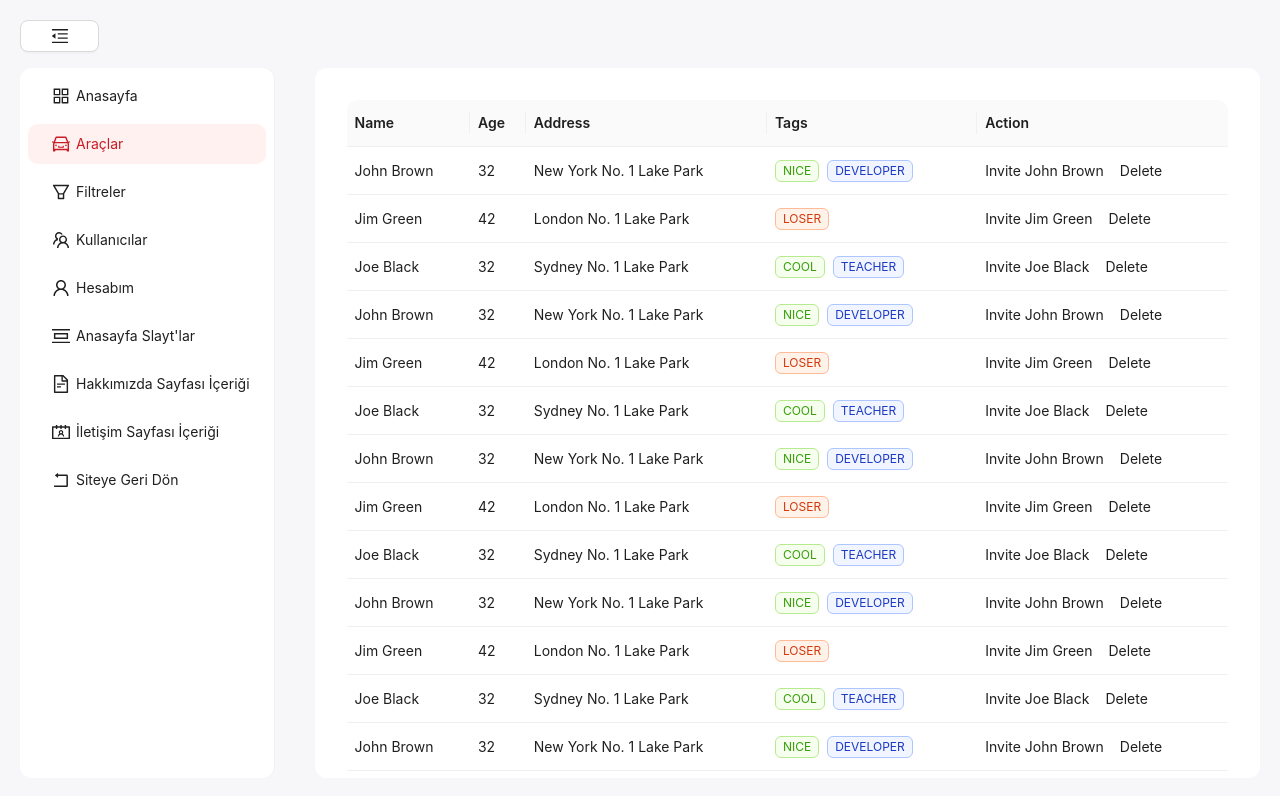
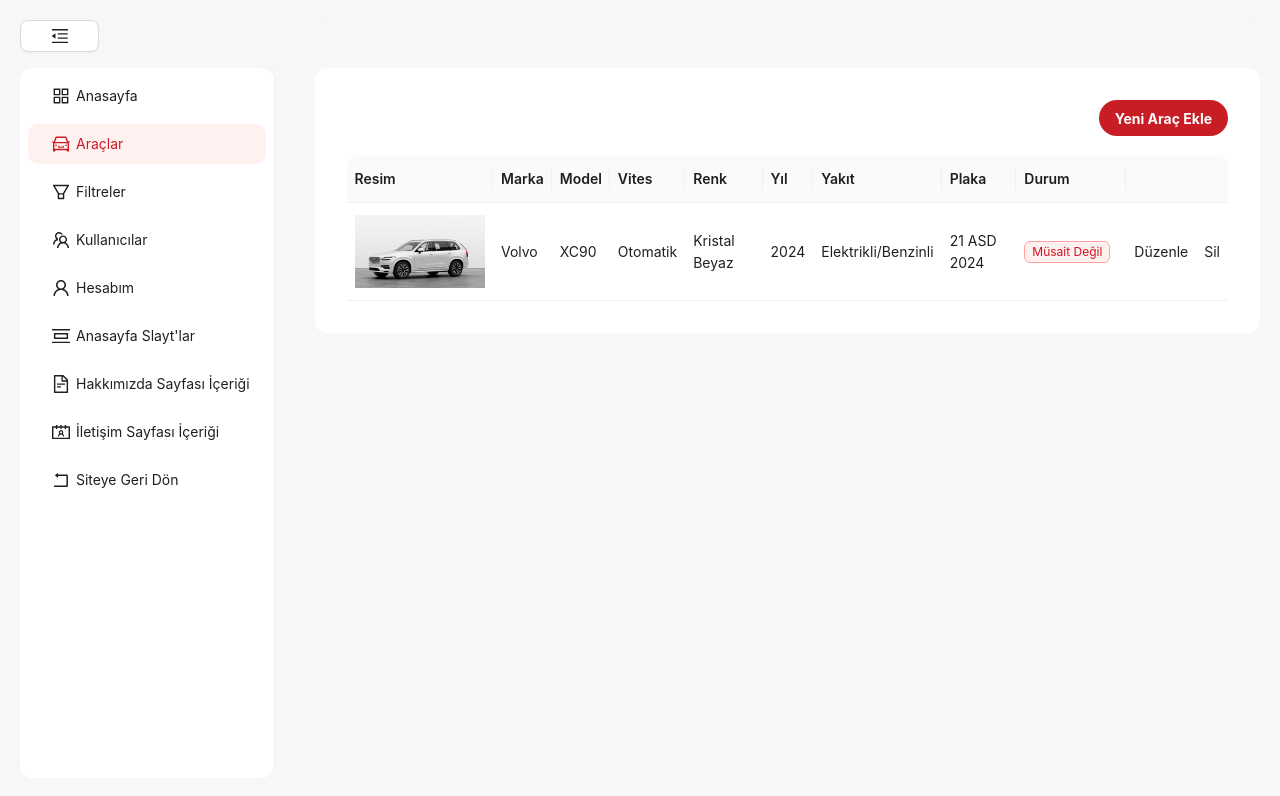
Before and after one commit to AbdulhakimKaya/reactreentacar, a React (Create React App) app: page /admin/araclar in a window 1280 px wide. Shown: the top 796 px of the page. Built offline with nearby package versions, Linux system fonts and the light colour scheme.

Commit message:
admin yapısı düzenlendi

```diff
--- a/src/components/button/Button.tsx
+++ b/src/components/button/Button.tsx
@@ -1,4 +1,4 @@
-import {createElement, ReactNode} from "react";
+import {createElement, MouseEventHandler, ReactNode} from "react";
 import './Button.scss'
 import classNames from "classnames";
 
@@ -8,6 +8,7 @@ interface ButtonProps {
     variant?: 'primary' | 'white' | 'white-outline' | 'black';
     className?: string;
     children: ReactNode;
+    onClick?: MouseEventHandler<HTMLElement>;
 }
 
 export default function Button({
@@ -29,7 +30,7 @@ export default function Button({
                 "px-4 h-8 text-sm": size === 'small',
                 "px-4 h-9": size === 'normal',
                 "px-4 text-[16px] h-[36px] w-full": size === 'large',
-                "bg-[#c81d25] hover:bg-[#ff5a5f] text-white": variant === 'primary',
+                "bg-[#c81d25] text-white hover:bg-[#FFF1F0] hover:text-[#c81d25]": variant === 'primary',
                 "bg-[#eff3f4] text-black": variant === 'white',
                 "border border-[#b4b4b4] text-[#333333ff] hover:bg-[#eff3f4] hover:text-black": variant === 'white-outline',
                 "bg-[#333333ff] text-white hover:bg-[#141414ff]": variant === 'black',
--- a/src/index.css
+++ b/src/index.css
@@ -22,13 +22,13 @@ code {
 
 /* Track */
 ::-webkit-scrollbar-track {
-    background: white;
+    background: transparent;
 }
 
 /* Handle */
 ::-webkit-scrollbar-thumb {
     background: #bdbdbdff !important;
-    border-radius: 10px !important;
+    border-radius: 8px !important;
 }
 
 /* Handle on hover */
--- a/src/layouts/admin-layout/AdminLayout.tsx
+++ b/src/layouts/admin-layout/AdminLayout.tsx
@@ -27,7 +27,8 @@ const AdminLayout = () => {
                 <Col flex={'auto'}>
                     <Container tag="main">
                         <div className="content-main">
-                            <div className="rounded-xl p-8 bg-white max-h-[calc(100vh-90px)] opacity-100 overflow-auto">
+                            <div
+                                className="rounded-xl p-8 bg-white max-h-[calc(100vh-90px)] opacity-100 overflow-auto">
                                 <Outlet/>
                             </div>
                         </div>
--- a/src/layouts/admin-layout/admin-vehicles/AdminVehicles.tsx
+++ b/src/layouts/admin-layout/admin-vehicles/AdminVehicles.tsx
@@ -1,48 +1,81 @@
 import React from 'react';
 import './AdminVehicles.scss'
 import classNames from "classnames";
-import {Space, Table, type TableProps, Tag} from "antd";
+import {Popconfirm, Space, Table, type TableProps, Tag} from "antd";
+import car from '../../../assets/images/xc90.avif'
+import Button from "../../../components/button/Button";
+import {Link, useNavigate} from "react-router-dom";
 
 
 interface DataType {
     key: string;
-    name: string;
-    age: number;
-    address: string;
+    image: string;
+    brand: string;
+    model: string;
+    gear: string;
+    color: string;
+    year: string;
+    fuel: string;
+    plate: string;
     tags: string[];
 }
 
 const columns: TableProps<DataType>['columns'] = [
     {
-        title: 'Name',
-        dataIndex: 'name',
-        key: 'name',
-        render: (text) => <a>{text}</a>,
+        title: 'Resim',
+        dataIndex: 'image',
+        key: 'image',
+        render: (image) => <img src={image} style={{width: 240}}/>,
     },
     {
-        title: 'Age',
-        dataIndex: 'age',
-        key: 'age',
+        title: 'Marka',
+        dataIndex: 'brand',
+        key: 'brand',
     },
     {
-        title: 'Address',
-        dataIndex: 'address',
-        key: 'address',
+        title: 'Model',
+        dataIndex: 'model',
+        key: 'model',
     },
     {
-        title: 'Tags',
+        title: 'Vites',
+        dataIndex: 'gear',
+        key: 'gear',
+    },
+    {
+        title: 'Renk',
+        dataIndex: 'color',
+        key: 'color',
+    },
+    {
+        title: 'Yıl',
+        dataIndex: 'year',
+        key: 'year',
+    },
+    {
+        title: 'Yakıt',
+        dataIndex: 'fuel',
+        key: 'fuel',
+    },
+    {
+        title: 'Plaka',
+        dataIndex: 'plate',
+        key: 'plate',
+    },
+    {
+        title: 'Durum',
         key: 'tags',
         dataIndex: 'tags',
         render: (_, {tags}) => (
             <>
                 {tags.map((tag) => {
-                    let color = tag.length > 5 ? 'geekblue' : 'green';
+                    let color = tag.length > 5 ? 'red' : 'green';
                     if (tag === 'loser') {
                         color = 'volcano';
                     }
                     return (
                         <Tag color={color} key={tag}>
-                            {tag.toUpperCase()}
+                            {tag}
                         </Tag>
                     );
                 })}
@@ -50,12 +83,22 @@ const columns: TableProps<DataType>['columns'] = [
         ),
     },
     {
-        title: 'Action',
+        title: '',
         key: 'action',
         render: (_, record) => (
             <Space size="middle">
-                <a>Invite {record.name}</a>
-                <a>Delete</a>
+                <a>Düzenle </a>
+                <Popconfirm
+                    title="Aracın silinmesi"
+                    description="Aracı silmek istediğinizden emin misiniz?"
+                    // onConfirm={confirm}
+                    // onCancel={cancel}
+                    okText="Evet"
+                    cancelText="Vazgeç"
+                    placement="topRight"
+                >
+                    <a>Sil</a>
+                </Popconfirm>
             </Space>
         ),
     },
@@ -64,180 +107,30 @@ const columns: TableProps<DataType>['columns'] = [
 const data: DataType[] = [
     {
         key: '1',
-        name: 'John Brown',
-        age: 32,
-        address: 'New York No. 1 Lake Park',
-        tags: ['nice', 'developer'],
-    },
-    {
-        key: '2',
-        name: 'Jim Green',
-        age: 42,
-        address: 'London No. 1 Lake Park',
-        tags: ['loser'],
-    },
-    {
-        key: '3',
-        name: 'Joe Black',
-        age: 32,
-        address: 'Sydney No. 1 Lake Park',
-        tags: ['cool', 'teacher'],
-    },
-    {
-        key: '1',
-        name: 'John Brown',
-        age: 32,
-        address: 'New York No. 1 Lake Park',
-        tags: ['nice', 'developer'],
-    },
-    {
-        key: '2',
-        name: 'Jim Green',
-        age: 42,
-        address: 'London No. 1 Lake Park',
-        tags: ['loser'],
-    },
-    {
-        key: '3',
-        name: 'Joe Black',
-        age: 32,
-        address: 'Sydney No. 1 Lake Park',
-        tags: ['cool', 'teacher'],
-    },
-    {
-        key: '1',
-        name: 'John Brown',
-        age: 32,
-        address: 'New York No. 1 Lake Park',
-        tags: ['nice', 'developer'],
-    },
-    {
-        key: '2',
-        name: 'Jim Green',
-        age: 42,
-        address: 'London No. 1 Lake Park',
-        tags: ['loser'],
-    },
-    {
-        key: '3',
-        name: 'Joe Black',
-        age: 32,
-        address: 'Sydney No. 1 Lake Park',
-        tags: ['cool', 'teacher'],
-    },
-    {
-        key: '1',
-        name: 'John Brown',
-        age: 32,
-        address: 'New York No. 1 Lake Park',
-        tags: ['nice', 'developer'],
-    },
-    {
-        key: '2',
-        name: 'Jim Green',
-        age: 42,
-        address: 'London No. 1 Lake Park',
-        tags: ['loser'],
-    },
-    {
-        key: '3',
-        name: 'Joe Black',
-        age: 32,
-        address: 'Sydney No. 1 Lake Park',
-        tags: ['cool', 'teacher'],
-    },
-    {
-        key: '1',
-        name: 'John Brown',
-        age: 32,
-        address: 'New York No. 1 Lake Park',
-        tags: ['nice', 'developer'],
-    },
-    {
-        key: '2',
-        name: 'Jim Green',
-        age: 42,
-        address: 'London No. 1 Lake Park',
-        tags: ['loser'],
-    },
-    {
-        key: '3',
-        name: 'Joe Black',
-        age: 32,
-        address: 'Sydney No. 1 Lake Park',
-        tags: ['cool', 'teacher'],
-    },
-    {
-        key: '1',
-        name: 'John Brown',
-        age: 32,
-        address: 'New York No. 1 Lake Park',
-        tags: ['nice', 'developer'],
-    },
-    {
-        key: '2',
-        name: 'Jim Green',
-        age: 42,
-        address: 'London No. 1 Lake Park',
-        tags: ['loser'],
-    },
-    {
-        key: '3',
-        name: 'Joe Black',
-        age: 32,
-        address: 'Sydney No. 1 Lake Park',
-        tags: ['cool', 'teacher'],
-    },
-    {
-        key: '1',
-        name: 'John Brown',
-        age: 32,
-        address: 'New York No. 1 Lake Park',
-        tags: ['nice', 'developer'],
-    },
-    {
-        key: '2',
-        name: 'Jim Green',
-        age: 42,
-        address: 'London No. 1 Lake Park',
-        tags: ['loser'],
-    },
-    {
-        key: '3',
-        name: 'Joe Black',
-        age: 32,
-        address: 'Sydney No. 1 Lake Park',
-        tags: ['cool', 'teacher'],
-    },
-    {
-        key: '1',
-        name: 'John Brown',
-        age: 32,
-        address: 'New York No. 1 Lake Park',
-        tags: ['nice', 'developer'],
-    },
-    {
-        key: '2',
-        name: 'Jim Green',
-        age: 42,
-        address: 'London No. 1 Lake Park',
-        tags: ['loser'],
-    },
-    {
-        key: '3',
-        name: 'Joe Black',
-        age: 32,
-        address: 'Sydney No. 1 Lake Park',
-        tags: ['cool', 'teacher'],
+        image: car,
+        brand: "Volvo",
+        model: "XC90",
+        gear: "Otomatik",
+        color: "Kristal Beyaz",
+        year: "2024",
+        fuel: "Elektrikli/Benzinli",
+        plate: '21 ASD 2024',
+        tags: ['Müsait Değil'],
     },
 ];
 
 const AdminVehicles = () => {
     const classes = classNames("db-admin-vehicles")
+    const navigate = useNavigate()
 
     return (
         <div className={classes}>
-            <div className="relative">
+            <div className="flex justify-end pb-5">
+                <Link to={"/admin/araclar/arac-ekle"}>
+                    <Button>Yeni Araç Ekle</Button>
+                </Link>
+            </div>
+            <div className="w-full">
                 <Table columns={columns} dataSource={data} scroll={{x: true}} pagination={false} size={"middle"}
                        sticky={{offsetHeader: -32}}/>
             </div>
--- /dev/null
+++ b/src/layouts/admin-layout/admin-vehicles/add-vehicle/AddVehicle.scss
@@ -0,0 +1,15 @@
+.db-add-vehicle {
+  &-back-button {
+    display: flex;
+    align-items: center;
+    font-size: 16px;
+    font-weight: 500;
+    gap: 8px;
+    width: max-content;
+
+    svg {
+      width: 24px;
+      height: 24px;
+    }
+  }
+}
--- /dev/null
+++ b/src/layouts/admin-layout/admin-vehicles/add-vehicle/AddVehicle.tsx
@@ -0,0 +1,22 @@
+import React from 'react';
+import './AddVehicle.scss'
+import classNames from "classnames";
+import {Link} from "react-router-dom";
+import {LeftCircleOutlined} from "@ant-design/icons";
+
+const AddVehicle = () => {
+    const classes = classNames("db-add-vehicle")
+
+    return (
+        <div className={classes}>
+            <div>
+                <Link to={"/admin/araclar"} className="db-add-vehicle-back-button">
+                    <LeftCircleOutlined/>
+                    Tüm Araçlar
+                </Link>
+            </div>
+        </div>
+    );
+};
+
+export default AddVehicle;
--- a/src/layouts/admin-layout/sidebar/Sidebar.tsx
+++ b/src/layouts/admin-layout/sidebar/Sidebar.tsx
@@ -12,8 +12,15 @@ interface SidebarProps {
     toggleCollapsed: () => void;
 }
 
+interface MenuItem {
+    key: string;
+    icon: React.ReactNode;
+    label: string;
+    url: string;
+}
+
 const Sidebar: React.FC<SidebarProps> = (props) => {
-    const items = SidebarMenuItems
+    const items: MenuItem[] = SidebarMenuItems
 
     const {collapsed, toggleCollapsed} = props
     const classes = classNames("db-sidebar")
@@ -22,11 +29,17 @@ const Sidebar: React.FC<SidebarProps> = (props) => {
     const [selectedKeys, setSelectedKeys] = useState<string[]>([]);
 
     useEffect(() => {
-        const currentMenuItem = items.find(item => item.url === pathname);
+        // Find the item with the longest URL prefix matching the current pathname
+        const currentMenuItem = items.reduce<MenuItem | null>((longestMatch, item) => {
+            return pathname.startsWith(item.url) && item.url.length > (longestMatch?.url.length || 0)
+                ? item
+                : longestMatch;
+        }, null);
+
         if (currentMenuItem) {
             setSelectedKeys([currentMenuItem.key.toString()]);
         }
-    }, [pathname]);
+    }, [pathname, items]);
 
     return (
         <div className={classes}>
--- a/src/layouts/main-layout/MainLayout.tsx
+++ b/src/layouts/main-layout/MainLayout.tsx
@@ -12,7 +12,7 @@ function MainLayout() {
                 <div>
                     <Toolbar/>
                 </div>
-                <main className="flex-1 max-w-[1280px] mx-auto">
+                <main className="flex-1 max-w-[1280px] mx-auto min-h-[calc(100vh-180px)]">
                     <Outlet/>
                 </main>
                 <div>
--- a/src/routes/Routes.tsx
+++ b/src/routes/Routes.tsx
@@ -11,6 +11,7 @@ import AdminLayout from "../layouts/admin-layout/AdminLayout";
 import ScrollToTop from "../helpers/ScrollToTop";
 import AdminHomePage from "../layouts/admin-layout/admin-home-page/AdminHomePage";
 import AdminVehicles from "../layouts/admin-layout/admin-vehicles/AdminVehicles";
+import AddVehicle from "../layouts/admin-layout/admin-vehicles/add-vehicle/AddVehicle";
 
 const Routes = () => {
     const routes = useRoutes([
@@ -57,6 +58,10 @@ const Routes = () => {
                     element: <AdminVehicles/>
                 },
                 {
+                    path: "araclar/arac-ekle",
+                    element: <AddVehicle/>
+                },
+                {
                     path: "filtreler",
                     element: "filtreler"
                 },
```
Also changed, not shown: package.json (+7 -0 lines), 1 other file (tests, documents, lock files or other folders).
